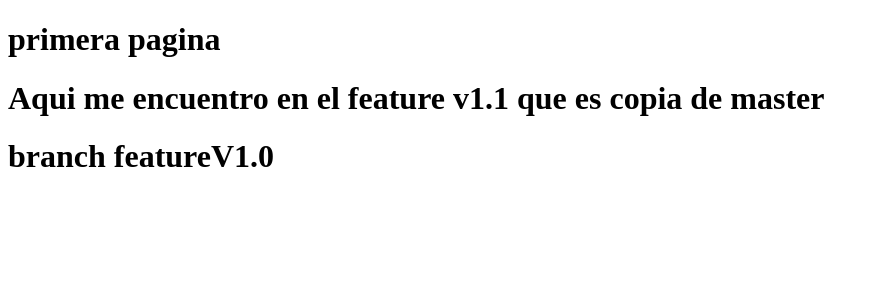
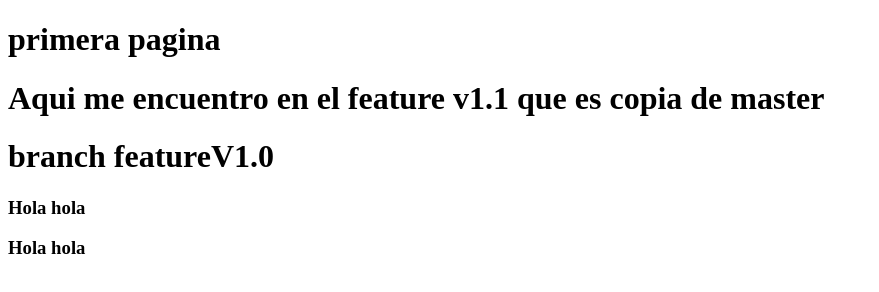
Before and after one commit to perezlan/git-curso, a plain HTML site: page index.html in a window 1280 px wide. Shown: the whole page, without its empty margins (0-879 px from the left). Drawn offline with Linux system fonts and the light colour scheme.

Commit message:
dos nuevos h3

```diff
--- a/index.html
+++ b/index.html
@@ -13,6 +13,9 @@
     <h1>primera pagina</h1>
     <h1>Aqui me encuentro en el feature v1.1 que es copia de master</h1>
     <h1>branch featureV1.0</h1>
+
+    <h3>Hola hola</h3>
+    <h3>Hola hola</h3>
 </body>
 
 </html>
```
